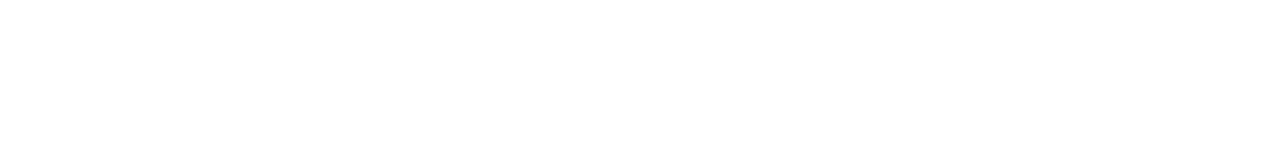
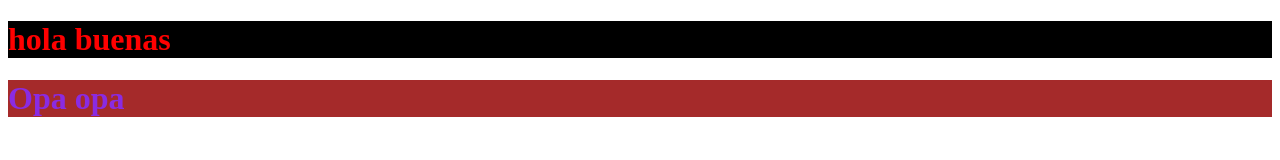
Before and after one commit to Detmermedina/Eercicios_1EVAL_HTMLyCSS_APPWEB_2smrc_Detmermedina, a plain HTML site: page Selectores-CSS/index.html in a window 1280 px wide. Drawn offline with Linux system fonts and the light colour scheme.

Commit message:
selectores

```diff
--- a/Selectores-CSS/index.html
+++ b/Selectores-CSS/index.html
@@ -0,0 +1,14 @@
+<!DOCTYPE html>
+<html lang="es">
+<head>
+    <meta charset="UTF-8">
+    <meta http-equiv="X-UA-Compatible" content="IE=edge">
+    <meta name="viewport" content="width=device-width, initial-scale=1.0">
+    <title>Document</title>
+    <link rel="stylesheet" href="style.css">
+</head>
+<body>
+    <h1 class="qlq"> hola buenas</h1>
+    <h1 class="qlq2" >Opa opa</h1>
+</body>
+</html>
--- a/Selectores-CSS/style.css
+++ b/Selectores-CSS/style.css
@@ -0,0 +1,11 @@
+h1.qlq {
+    color: red;
+    background-color: black;
+}
+h1.qlq2{
+    color: blueviolet;
+    background-color: brown;
+}
+style{
+    background-color: green;
+}
```
Also changed, not shown: Formulario/Formulario.html (+1 -1 lines).
